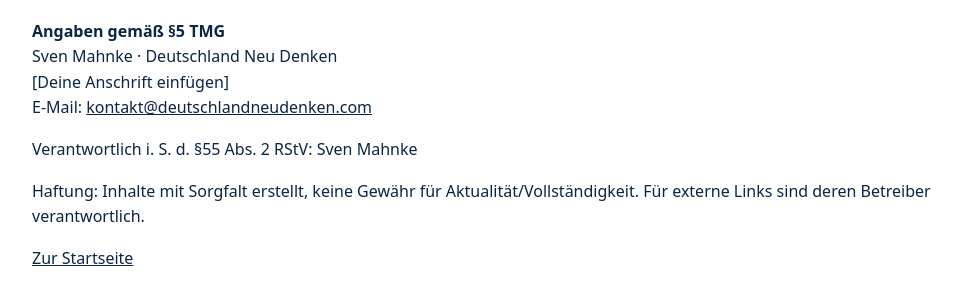
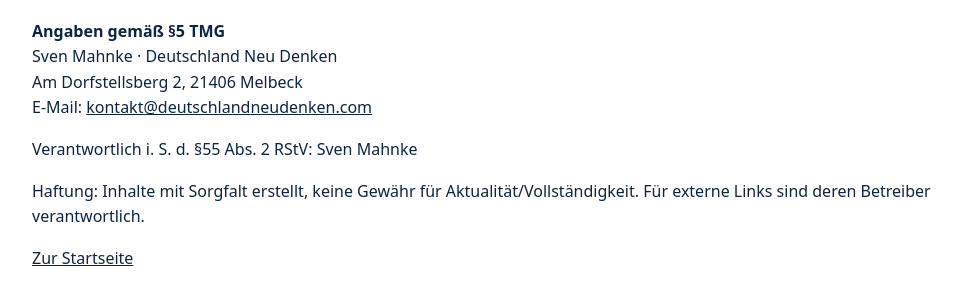
Before and after one commit to dasloels/dnd-website, a plain HTML site: page impressum.html in a window 1280 px wide. Shown: the part 94-396 px from the top of the page, without its empty margins (8-970 px from the left). Drawn offline with Linux system fonts and the light colour scheme.

Commit message:
Update impressum.html

```diff
--- a/impressum.html
+++ b/impressum.html
@@ -8,7 +8,7 @@ a{color:#0B2545}
 <h1>Impressum</h1>
 <p><strong>Angaben gemäß §5 TMG</strong><br>
 Sven Mahnke · Deutschland Neu Denken<br>
-[Deine Anschrift einfügen]<br>
+Am Dorfstellsberg 2, 21406 Melbeck<br>
 E-Mail: <a href="mailto:kontakt@deutschlandneudenken.com">kontakt@deutschlandneudenken.com</a></p>
 <p>Verantwortlich i. S. d. §55 Abs. 2 RStV: Sven Mahnke</p>
 <p>Haftung: Inhalte mit Sorgfalt erstellt, keine Gewähr für Aktualität/Vollständigkeit. Für externe Links sind deren Betreiber verantwortlich.</p>
```
